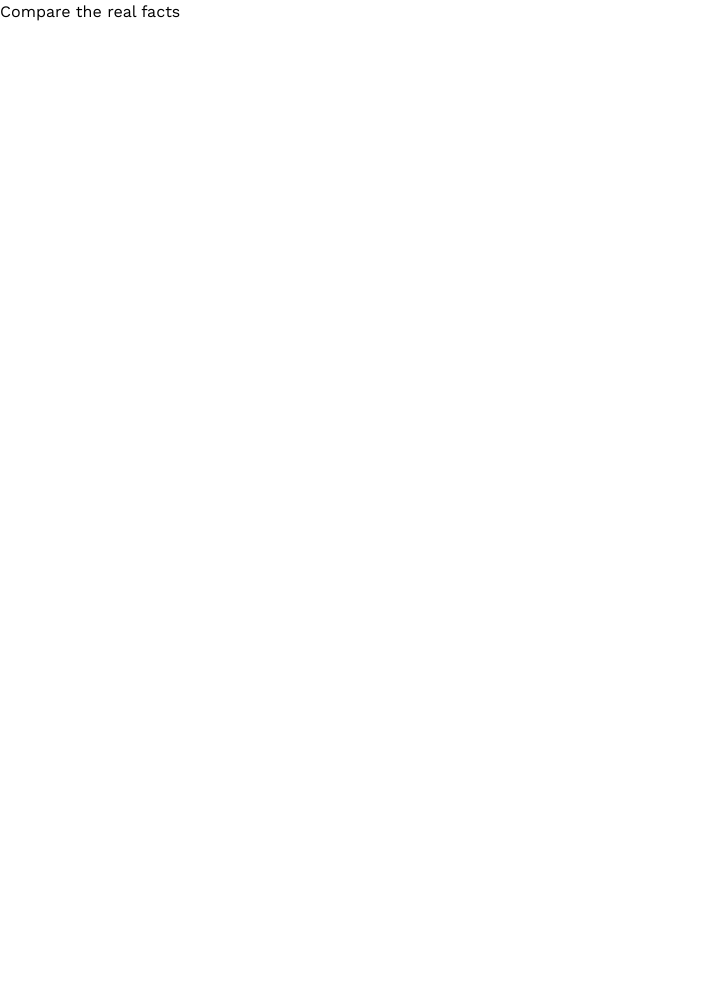
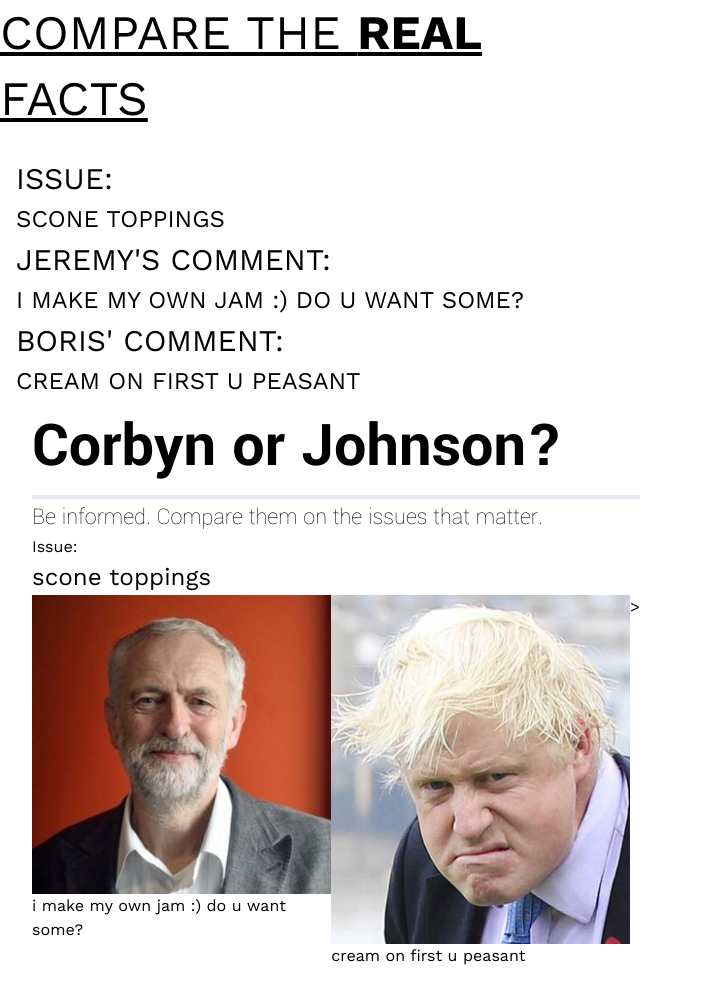
Before and after one commit to 558700/santascrooge, a Gatsby site: page / in a window 1280 px wide. Shown: the whole page, without its empty margins (0-703 px from the left). Before the commit the page ends 824 px from the top, so only its background shows below. Built offline with nearby package versions, Linux system fonts and the light colour scheme; Gatsby itself is replaced by a stand-in of ours.

Commit message:
sets up components on page

```diff
--- a/src/components/header.js
+++ b/src/components/header.js
@@ -5,13 +5,15 @@ import styled from "styled-components";
 const Header = ({ siteTitle }) => (
   <header>
     <div>
-      <H1>{siteTitle}</H1>
+      <H1>
+        Compare the <span className="font-bold">real</span> <br /> facts
+      </H1>
     </div>
   </header>
 );
 
 const H1 = styled.h1.attrs({
-  className: "text-xxl"
+  className: "text-5xl uppercase underline leading-snug"
 })``;
 
 Header.propTypes = {
--- a/src/components/index.js
+++ b/src/components/index.js
@@ -1,15 +1,50 @@
+import React from "react";
 import styled from "styled-components";
 
 const Heading = styled.p.attrs({
-  className: "text-xl"
+  className: "text-3xl"
 })``;
 
 const Input = styled.div.attrs({
-  className: "text-lg w-full"
+  className: "text-2xl w-full b--black"
 })``;
 
 const LeftContainer = styled.div.attrs({
-  className: "ttu w-1/2 pr-4"
+  className: "uppercase w-1/2 pr-4"
 })``;
 
-export { Heading, Input, LeftContainer };
+const RightContainer = styled.div.attrs({
+  className: "w-1/2 flex flex-col justify-center pl-4"
+})``;
+
+const Headline = styled.p.attrs({
+  className: "font-print font-bold white text-6xl b--pink border-b-4"
+})``;
+
+const SubHeadline = styled.p.attrs({
+  className: "font-print white text-2xl"
+})``;
+
+const Image = styled.img.attrs({
+  className: ""
+})``;
+
+const ImageContainer = ({ response, src }) => (
+  <div className="w-1/2 ma2">
+    <Image src={src} className="b--black w-100" />
+    <div className="bg-darkblue b--black w-100">
+      <span className="font-sans black uppercasebg-white"></span>
+      {response}
+    </div>
+  </div>
+);
+
+export {
+  Heading,
+  Input,
+  LeftContainer,
+  RightContainer,
+  ImageContainer,
+  Headline,
+  SubHeadline
+};
--- a/src/pages/index.js
+++ b/src/pages/index.js
@@ -1,17 +1,30 @@
-import React from "react";
-import styled from "styled-components";
+import React, { useState } from "react";
 
 import "../styles/index.css";
 
 import Layout from "../components/layout";
-// import Image from "../components/image";
 import SEO from "../components/seo";
 
-const Test = styled.p.attrs({
-  className: "italic text-black "
-})``;
+import {
+  LeftContainer,
+  Heading,
+  Input,
+  Headline,
+  SubHeadline,
+  ImageContainer,
+  RightContainer
+} from "../components";
+
+import jc from "../images/jc.jpg";
+import bj from "../images/bj.jpg";
 
 const IndexPage = () => {
+  const [issue, setIssue] = useState("scone toppings");
+  const [jcResponse, setJCResponse] = useState(
+    "i make my own jam :) do u want some?"
+  );
+  const [bjResponse, setBJResponse] = useState("cream on first u peasant");
+
   window.onresize = function() {
     console.log("herre");
     document.body.height = window.innerHeight;
@@ -19,11 +32,40 @@ const IndexPage = () => {
   window.onresize(); // called to initially set the height.
 
   return (
-    <div>
-      <Layout>
-        <SEO title="Home" />
-      </Layout>
-      <script
+    <Layout>
+      <SEO title="Home" />
+      <div>
+        <LeftContainer>
+          <Heading>Issue:</Heading>
+          <Input>{issue}</Input>
+          <Heading>Jeremy's comment:</Heading>
+          <Input>{jcResponse}</Input>
+          <Heading>Boris' comment:</Heading>
+          <Input>{bjResponse}</Input>
+        </LeftContainer>
+        <RightContainer>
+          <div>
+            <div className="bg-darkblue">
+              <Headline>Corbyn or Johnson?</Headline>
+              <SubHeadline>
+                Be informed. Compare them on the issues that matter.
+              </SubHeadline>
+            </div>
+            <div className="bg-lightblue">
+              <p>Issue:</p>
+              <Input>{issue}</Input>
+              <div className="flex">
+                <ImageContainer response={jcResponse} src={jc} />
+                <ImageContainer response={bjResponse} src={bj} />>
+              </div>
+            </div>
+          </div>
+        </RightContainer>
+      </div>
+    </Layout>
+  );
+  {
+    /* <script
         dangerouslySetInnerHTML={{
           __html: `if (window.netlifyIdentity) {
                   window.netlifyIdentity.on("init", user => {
@@ -35,9 +77,9 @@ const IndexPage = () => {
                   });
                 }`
         }}
-      />
-    </div>
-  );
+      /> */
+  }
+  // );
 };
 
 export default IndexPage;
```
